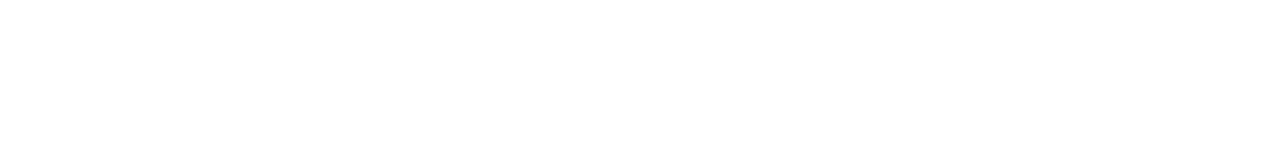
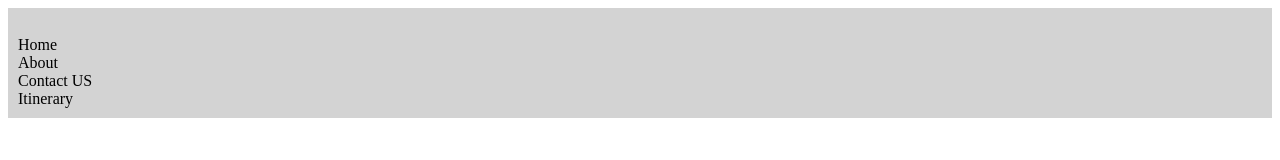
Before and after one commit to acciojob/navigate-in-style-mdsarfarj, a website: page main.html in a window 1280 px wide. Drawn offline with Linux system fonts and the light colour scheme.

Commit message:
created a submission

```diff
--- a/main.html
+++ b/main.html
@@ -8,6 +8,20 @@
 
 <body>
 	<!-- the entire body must be written by student -->
+	<nav>
+<ul>
+	<li>Home</li>
+	<li>About</li>
+	<li>Contact US</li>
+	<li>Itinerary</li>
+
+
+</ul>
+
+
+	</nav>
+
+
     <script type="text/javascript" src="./script.js">
 </script>
 
--- a/styles.css
+++ b/styles.css
@@ -1 +1,14 @@
 /*  your css code here. If applicable */
+nav{
+	background:#D3D3D3;
+	padding:10px;
+
+}
+ul{
+	display: inline;
+}
+ul li{
+
+	margin-right:1rem;
+	list-style:none;
+}
```
